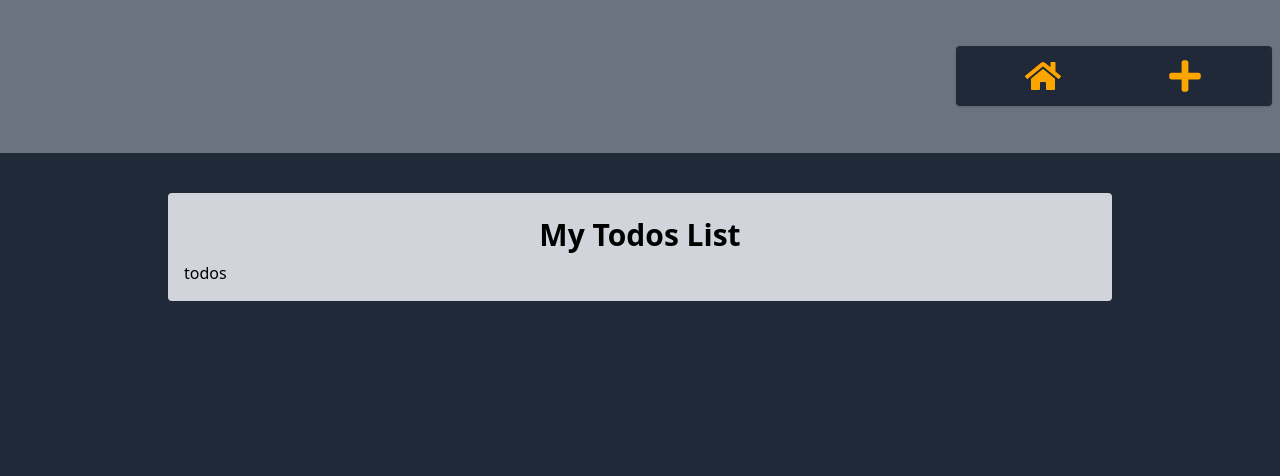
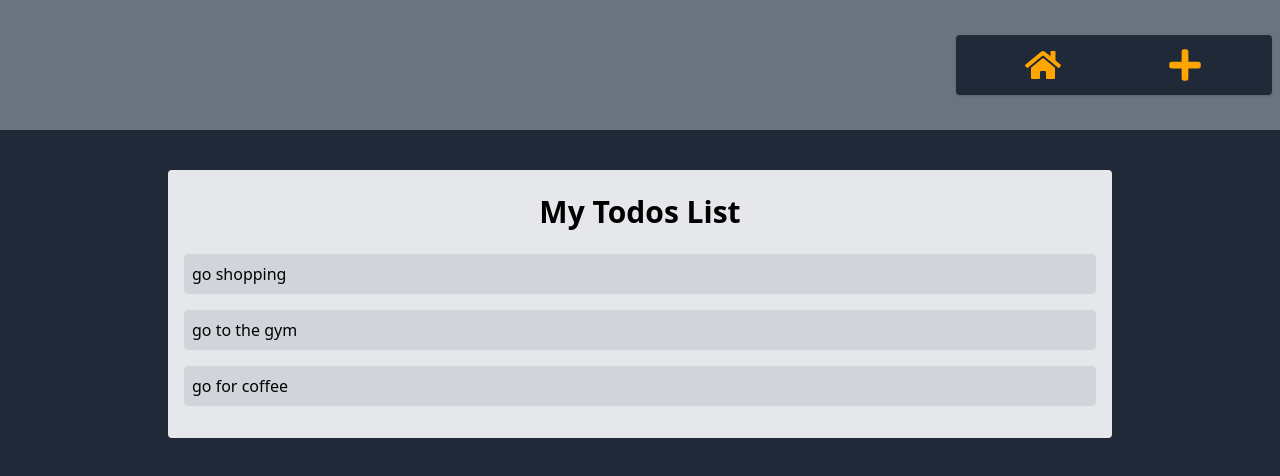
Before and after one commit to mreleftheros/react-todos, a React (Create React App) app: page / in a window 1280 px wide. Shown: the top 476 px of the page. Built offline with nearby package versions, Linux system fonts and the light colour scheme.

Commit message:
Add Todo component

```diff
--- /dev/null
+++ b/src/components/Todo.jsx
@@ -0,0 +1,11 @@
+import Card from "./shared/Card";
+
+const Todo = ({ title, isCompleted }) => {
+  return (
+    <li className="bg-gray-300 rounded">
+      <Card>{title}</Card>
+    </li>
+  );
+};
+
+export default Todo;
--- a/src/components/Todos.jsx
+++ b/src/components/Todos.jsx
@@ -1,7 +1,22 @@
+import { useContext } from "react";
+import { TodosContext } from "./contexts/TodosContext";
+import Todo from "./Todo";
+
 const Todos = () => {
+  const todos = useContext(TodosContext);
+
+  if (!todos || todos.length === 0) {
+    return (
+      <p className="italic text-center text-xl">
+        There are no todos at the moment.
+      </p>
+    );
+  }
   return (
-    <ul>
-      todos
+    <ul className="list-none">
+      {todos.map(todo => (
+        <Todo key={todo.id} {...todo} />
+      ))}
     </ul>
   );
 };
--- a/src/components/contexts/TodosContext.jsx
+++ b/src/components/contexts/TodosContext.jsx
@@ -3,7 +3,11 @@ import { createContext, useState } from "react";
 export const TodosContext = createContext();
 
 const TodosContextProvider = ({ children }) => {
-  const [todos, setTodos] = useState([]);
+  const [todos, setTodos] = useState([
+    { id: 0, title: "go shopping", isCompleted: false },
+    { id: 1, title: "go to the gym", isCompleted: false },
+    { id: 2, title: "go for coffee", isCompleted: true }
+  ]);
 
   return (
     <TodosContext.Provider value={todos}>{children}</TodosContext.Provider>
--- a/src/components/pages/Home.jsx
+++ b/src/components/pages/Home.jsx
@@ -4,8 +4,8 @@ import Todos from "../Todos";
 const Home = () => {
   return (
     <Card isBig>
-      <section className="bg-gray-300 p-4 rounded">
-        <h2 className="p-2 text-center text-3xl font-bold">My Todos List</h2>
+      <section className="bg-gray-200 p-4 rounded">
+        <h2 className="p-2 text-center text-3xl font-bold mb-4">My Todos List</h2>
         <Todos />
       </section>
     </Card>
--- a/src/style.css
+++ b/src/style.css
@@ -625,6 +625,10 @@ video {
   margin-bottom: 2rem;
 }
 
+.mb-4 {
+  margin-bottom: 1rem;
+}
+
 .inline-block {
   display: inline-block;
 }
```
